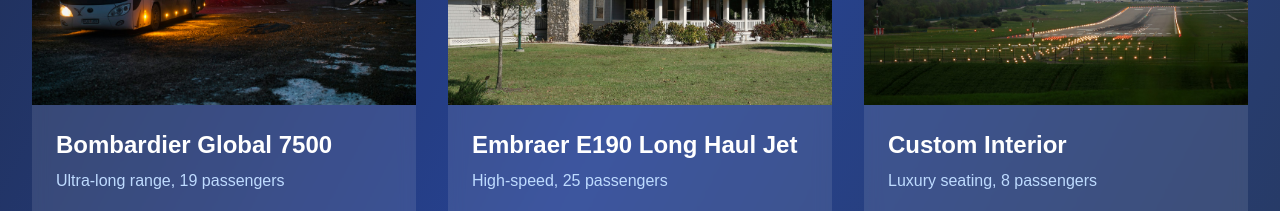
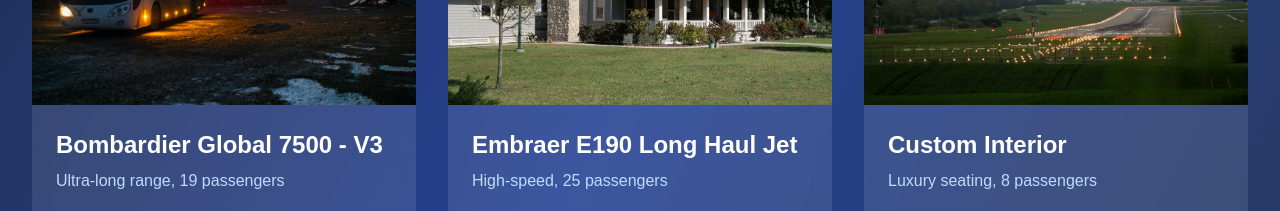
Before and after one commit to emraay-devops/emraay-airlines, a Next.js app: page / in a window 1280 px wide. Shown: the part 1160-1371 px from the top of the page. Built offline with nearby package versions, Linux system fonts and the light colour scheme.

Commit message:
make changes to airline home page

```diff
--- a/src/app/page.tsx
+++ b/src/app/page.tsx
@@ -121,7 +121,7 @@
                 </div>
               </div>
               <div className="p-6">
-                <h3 className="text-2xl font-bold text-white mb-2">Bombardier Global 7500</h3>
+                <h3 className="text-2xl font-bold text-white mb-2">Bombardier Global 7500 - V3</h3>
                 <p className="text-blue-200 mb-4">Ultra-long range, 19 passengers</p>
                 <div className="space-y-2 text-sm text-blue-100">
                   <div className="flex justify-between">
```
